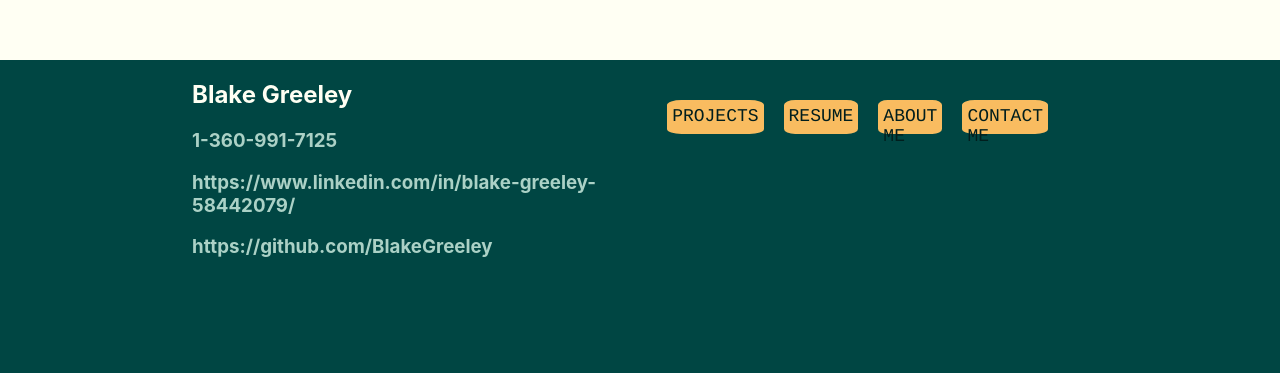
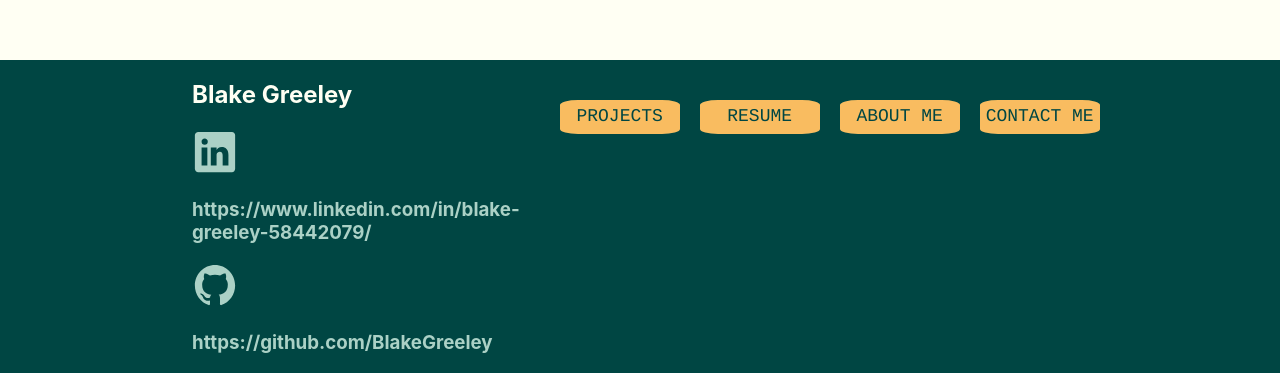
Before and after one commit to BlakeGreeley/MY_PROFILE, a React (Create React App) app in the folder client/: page / in a window 1280 px wide. Shown: the part 1560-1933 px from the top of the page. Before the commit the page ends 1837 px from the top, so only its background shows below. Built offline with nearby package versions, Linux system fonts and the light colour scheme.

Commit message:
updating 11/28/22

```diff
--- a/client/src/App.css
+++ b/client/src/App.css
@@ -1,8 +1,6 @@
 /* Main designs */
 
-body {
-  background-color: #004643;
-}
+
 
 h1 {
   color: #fffff3;
@@ -14,6 +12,8 @@ h1 {
 .btn {
   margin-top: 18px;
   border-radius: 10%;
+  width: 110px;
+  /* box-shadow: #f7b045 2px 2px 0px 0px; */
   font-family: Courier, monospace;
   font-size: 18px;
   background-color: #f9bc60;
@@ -139,6 +139,7 @@ p {
 /* end page section */
 .end-page {
   justify-content: space-between;
+  background-color: #004643;
   padding-left: 15%;
   padding-right: 15%;
 }
@@ -165,11 +166,13 @@ h3 {
 .btn-info {
   margin: 10px;
   border-radius: 15%;
+  width: 110px;
+  text-align: center;
   height: 24px;
   font-family: Courier, monospace;
   font-size: 18px;
   background-color: #f9bc60;
-  color: #001e1d;
+  color: #004643;
   padding-top: 6px;
   padding-bottom: 4px;
   padding-left: 5px;
--- a/client/src/components/dashboard.js
+++ b/client/src/components/dashboard.js
@@ -43,8 +43,8 @@ const Dashboard = () => {
 
             <div className="qoute">
                 <p>"To realize one's destiny<br></br>
-                is a person's only obligation." <br></br>
-                - Paulo CoelHo</p>
+                    is a person's only obligation." <br></br>
+                    - Paulo CoelHo</p>
 
             </div>
 
@@ -55,10 +55,16 @@ const Dashboard = () => {
             <div className="end-page">
                 <div className="info-card">
                     <div>
-                    <h2>Blake Greeley</h2>
-                    <h3>1-360-991-7125</h3>
-                    <h3>https://www.linkedin.com/in/blake-greeley-58442079/</h3>
-                    <h3>https://github.com/BlakeGreeley</h3>
+                        <h2>Blake Greeley</h2>
+                        <svg width="46" height="46" fill="#abd1c6" viewBox="0 0 24 24" xmlns="http://www.w3.org/2000/svg">
+                            <path d="M20.82 1.5H3.294c-.957 0-1.794.69-1.794 1.635v17.566c0 .951.837 1.799 1.794 1.799h17.521c.963 0 1.685-.854 1.685-1.8V3.136c.006-.946-.722-1.635-1.68-1.635ZM8.01 19.005H5V9.65h3.01v9.354ZM6.61 8.228h-.022c-.963 0-1.586-.716-1.586-1.613C5.002 5.7 5.642 5 6.626 5c.984 0 1.587.695 1.608 1.614 0 .897-.624 1.613-1.625 1.613Zm12.395 10.777h-3.009V13.89c0-1.225-.438-2.063-1.526-2.063-.832 0-1.324.563-1.543 1.111-.082.197-.104.465-.104.739v5.328H9.815V9.65h3.008v1.301c.438-.623 1.122-1.52 2.713-1.52 1.975 0 3.469 1.301 3.469 4.108v5.465Z"></path>
+                        </svg>
+                        <h3>https://www.linkedin.com/in/blake-greeley-58442079/</h3>
+
+                        <svg width="46" height="46" fill="#abd1c6"  viewBox="0 0 24 24" xmlns="http://www.w3.org/2000/svg">
+                            <path d="M12 1.5C6.202 1.5 1.5 6.323 1.5 12.267c0 4.758 3.01 8.79 7.181 10.214a.82.82 0 0 0 .178.019c.39 0 .54-.286.54-.534 0-.258-.01-.933-.015-1.833a4.802 4.802 0 0 1-1.059.126c-2.02 0-2.48-1.57-2.48-1.57-.478-1.242-1.167-1.575-1.167-1.575-.914-.642-.005-.66.066-.66h.004c1.055.093 1.608 1.115 1.608 1.115.525.919 1.228 1.176 1.857 1.176a2.953 2.953 0 0 0 1.2-.28c.093-.695.365-1.168.665-1.44-2.33-.272-4.781-1.195-4.781-5.32 0-1.177.408-2.138 1.078-2.888-.108-.272-.469-1.369.103-2.85a.874.874 0 0 1 .235-.023c.38 0 1.237.145 2.653 1.13a9.76 9.76 0 0 1 5.259 0c1.416-.985 2.273-1.13 2.653-1.13a.873.873 0 0 1 .235.023c.571 1.481.21 2.578.103 2.85.67.755 1.078 1.716 1.078 2.888 0 4.134-2.456 5.043-4.796 5.31.375.333.713.99.713 1.993 0 1.439-.014 2.601-.014 2.953 0 .253.145.539.534.539a.9.9 0 0 0 .188-.019c4.176-1.425 7.181-5.46 7.181-10.214C22.5 6.323 17.798 1.5 12 1.5Z"></path>
+                        </svg>
+                        <h3>https://github.com/BlakeGreeley</h3>
                     </div>
 
                     <div className="categories">
```
